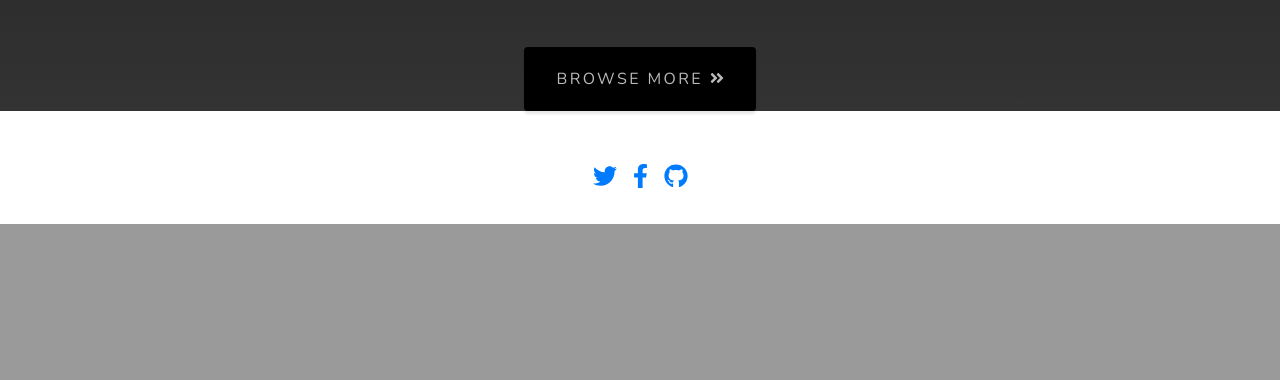
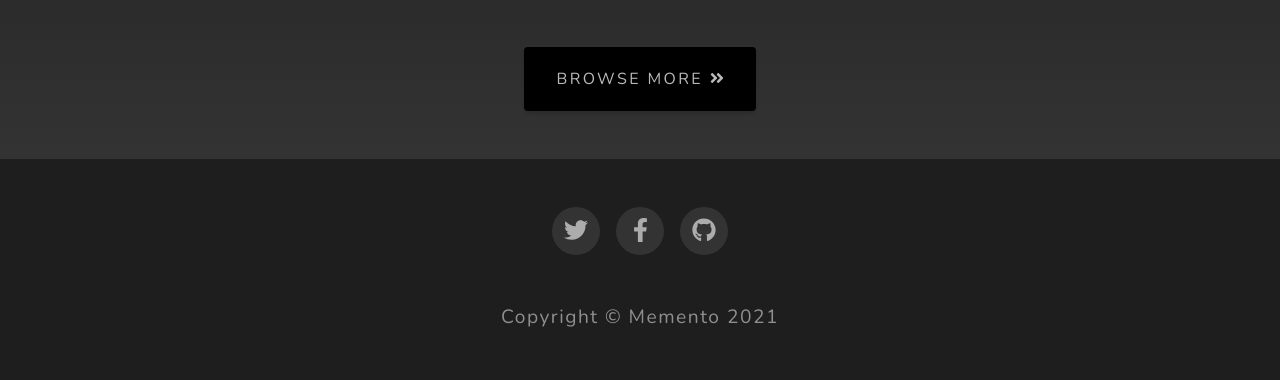
Before and after one commit to vishwaCodes/memento-app, a Django app: page / in a window 1280 px wide. Shown: the part 2807-3187 px from the top of the page. Before the commit the page ends 3031 px from the top, so only its background shows below. Run offline with Django 3.2, Linux system fonts and the light colour scheme; some libraries are stand-ins or nearby versions.

Commit message:
Adds Contact section styling

```diff
--- a/main_app/static/css/style.css
+++ b/main_app/static/css/style.css
@@ -67,7 +67,7 @@ html {
     width: 100%;
     min-height: 35rem;
     padding: 15srem 0;
-    background: linear-gradient(to bottom, rgba(0, 0, 0, 0.966) 0%, rgba(0, 0, 0, 0.644) 75%, #000000a8 100%), url("https://images.pexels.com/photos/724644/pexels-photo-724644.jpeg?auto=compress&cs=tinysrgb&dpr=2&h=750&w=1260");
+    background: linear-gradient(to bottom, rgba(0, 0, 0, 0.966) 0%, rgba(0, 0, 0, 0.712) 75%, #00000094 100%), url("https://images.pexels.com/photos/724644/pexels-photo-724644.jpeg?auto=compress&cs=tinysrgb&dpr=2&h=750&w=1260");
     background-position: center;
     background-repeat: no-repeat;
     background-attachment: scroll;
@@ -374,6 +374,10 @@ article, aside, figcaption, figure, footer, header, hgroup, main, nav, section {
     font-size: 20px;
 }
 
+#contact {
+    font-size: 20px;
+}
+
 #ph-book-nav {
     font-size: 20px;
 }
@@ -381,3 +385,78 @@ article, aside, figcaption, figure, footer, header, hgroup, main, nav, section {
 .btn {
     transition: color 0.30s ease-in-out, background-color 0.30s ease-in-out, border-color 0.30s ease-in-out, box-shadow 0.30s ease-in-out;
 }
+
+.contact-section {
+    padding-top: 1rem;
+}
+
+.bg-black {
+    background-color: #000000e1 !important;
+}
+
+.contact-section .social {
+    margin-top: 2rem;
+}
+
+.justify-content-center {
+    justify-content: center !important;
+}
+
+.d-flex {
+    display: flex !important;
+}
+
+a:-webkit-any-link {
+    cursor: pointer;
+}
+
+a {
+    text-decoration: none;
+}
+
+.contact-section .social a {
+    text-align: center;
+    height: 3rem;
+    width: 3rem;
+    background: rgba(255, 255, 255, 0.096);
+    border-radius: 100%;
+    line-height: 3rem;
+    color: rgba(255, 255, 255, 0.596);
+}
+
+.ml-2, .mx-2  {
+    margin-left: 0.5rem !important;
+}
+
+.ml-2, .mx-2  {
+    margin-right: 0.5rem !important;
+}
+
+small, .small  {
+    font-size: 80%;
+    font-weight: 400;
+}
+
+.container, .container-fluid, .container-xl, .container-lg, .container-md, .container-sm {
+    width: 100%;
+    padding-right: 0.75rem;
+    padding-left: 0.75rem;
+    margin-right: auto;
+    margin-left: auto;
+}
+
+.text-center {
+    text-align: center !important;
+}
+
+.footer {
+    padding: 3rem 0;
+}
+
+svg:not(:root).svg-inline--fa {
+    overflow: visible;
+}
+
+.mx-2:hover {
+    color: #5b9792ad !important;
+}
--- a/main_app/templates/about.html
+++ b/main_app/templates/about.html
@@ -19,7 +19,7 @@
                 <img src="https://images.pexels.com/photos/4554382/pexels-photo-4554382.jpeg?auto=compress&cs=tinysrgb&dpr=2&h=750&w=1260" alt="" class="pic-3 mt-5">
                 <img src="https://images.unsplash.com/photo-1467951591042-f388365db261?ixid=MXwxMjA3fDB8MHxwaG90by1wYWdlfHx8fGVufDB8fHw%3D&ixlib=rb-1.2.1&auto=format&fit=crop&w=1950&q=80" alt="" class="pic-4 mt-5">
                 <img src="https://images.unsplash.com/photo-1511499963164-bbacc7bbe9f0?ixid=MXwxMjA3fDB8MHxwaG90by1wYWdlfHx8fGVufDB8fHw%3D&ixlib=rb-1.2.1&auto=format&fit=crop&w=1451&q=80" alt="" class="pic-5 mt-5">
-                {% load static %}  <img src="{% static 'images/img.jpg' %}" alt="" class="pic-2 mt-5">
+                {% load static %}  <img src="{% static 'images/img.jpg' %}" alt="" class="pic-2 mt-5 mb-5">
             </div>
         </section>
 
--- a/main_app/templates/base.html
+++ b/main_app/templates/base.html
@@ -8,6 +8,7 @@
     <meta http-equiv="X-UA-Compatible" content="ie=edge">
     <title>{% block title %} Memento {% endblock %}</title>
     <link rel="stylesheet" href="https://cdn.jsdelivr.net/npm/bootstrap@4.5.3/dist/css/bootstrap.min.css" integrity="sha384-TX8t27EcRE3e/ihU7zmQxVncDAy5uIKz4rEkgIXeMed4M0jlfIDPvg6uqKI2xXr2" crossorigin="anonymous">
+    <link rel="stylesheet" href="https://cdn.jsdelivr.net/npm/bootstrap-icons@1.3.0/font/bootstrap-icons.css">
     <link rel="stylesheet" type="text/css" href="{% static 'css/style.css' %}">
     <!-- Font Awesome icons (free version)-->
     <!-- Google fonts-->
@@ -28,6 +29,7 @@
                     <ul class="navbar-nav ml-auto">
                         <li id="abt" class="nav-item"><a class="nav-link js-scroll-trigger" href="/about">About</a></li>
                         <li id="ph-book-nav" class="nav-item"><a class="nav-link js-scroll-trigger" href="#projects">Photo Books</a></li>
+                        <li id="contact" class="nav-item"><a class="nav-link js-scroll-trigger" href="#contact-info">Contact</a></li>
                     </ul>
                 </div>
             </div>
@@ -36,7 +38,7 @@
         {% block content %}
         {% endblock %}
 
-        <section class="contact-section bg-black">
+        <section id="contact-info" class="contact-section bg-black">
                 <div class="social d-flex justify-content-center">
                     <a class="mx-2" href="#!"><i class="fab fa-twitter"></i></a>
                     <a class="mx-2" href="#!"><i class="fab fa-facebook-f"></i></a>
@@ -46,7 +48,7 @@
         </section>
 
         <!-- Footer-->
-        <footer class="footer bg-black small text-center text-white-50"><div class="container">Copyright © Your Website 2020</div></footer>
+        <footer class="footer bg-black small text-center text-white-50"><div class="container">Copyright © Memento 2021</div></footer>
         <!-- Bootstrap core JS-->
         <script src="https://cdnjs.cloudflare.com/ajax/libs/jquery/3.5.1/jquery.min.js"></script>
         <script src="https://cdn.jsdelivr.net/npm/bootstrap@4.5.3/dist/js/bootstrap.bundle.min.js"></script>
--- a/main_app/templates/home.html
+++ b/main_app/templates/home.html
@@ -36,9 +36,7 @@
                 <img src="https://images.unsplash.com/photo-1590115336773-1c9b8fd62c7f?ixid=MXwxMjA3fDB8MHxwaG90by1wYWdlfHx8fGVufDB8fHw%3D&ixlib=rb-1.2.1&auto=format&fit=crop&w=934&q=80" alt="" class="pic-6 mt-5">
             </div>
                     <div class="col-lg-8 mx-auto mt-5">
-                        <p class="text-white-50 mb-5">
-                            <a class="btn btn-primary js-scroll-trigger" href="/about">Browse More <i class="fas fa-angle-double-right"></i></a>
-                        </p>
+                            <a class="btn btn-primary js-scroll-trigger mb-5" href="/about">Browse More <i class="fas fa-angle-double-right"></i></a>
                     </div>
         </section>
 
```
Also changed, not shown: main_app/static/images/pic 2.jpg (renamed from main_app/static/css/pic 2.jpg).
